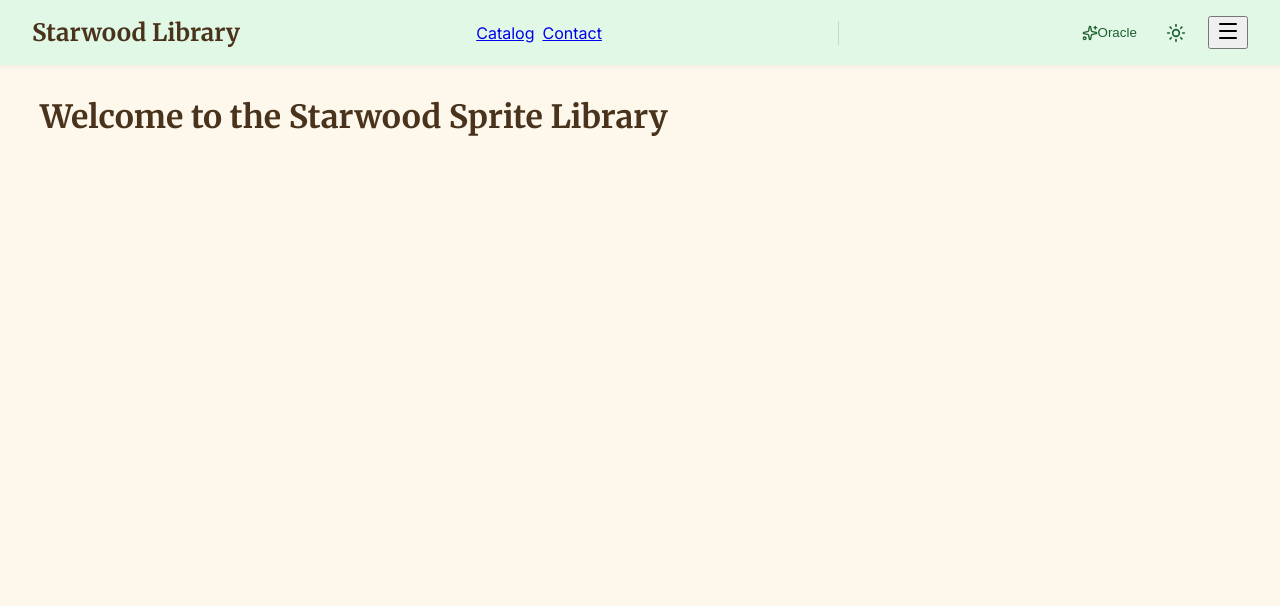
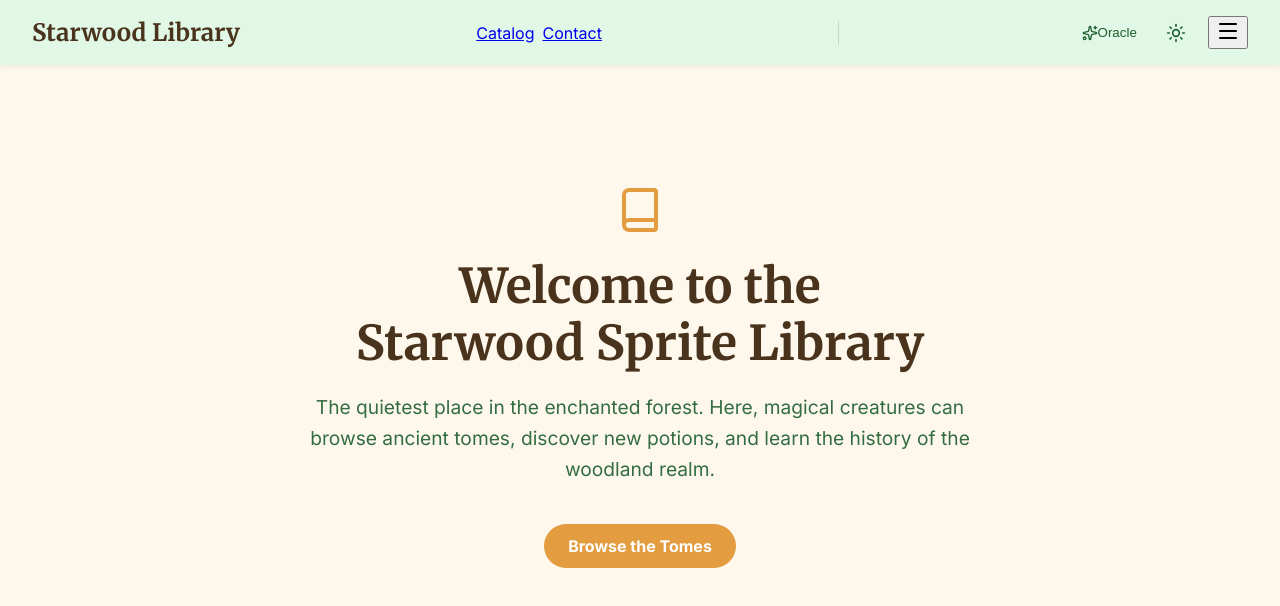
Before and after one commit to GabrielaSzuiogan/W8-FinalProject, a React (Vite) app: page / in a window 1280 px wide. Shown: the top 606 px of the page. Built offline with nearby package versions, Linux system fonts and the light colour scheme.

Commit message:
feat: added landing page and created common custom card

```diff
--- a/src/components/Layout.jsx
+++ b/src/components/Layout.jsx
@@ -9,7 +9,7 @@ export default function Layout() {
   return (
     <div data-theme={theme} style={{ minHeight: "100vh" }}>
       <Header />
-      <main className="main-wrpp">
+      <main className="main-wrp">
         <Outlet />
       </main>
     </div>
--- /dev/null
+++ b/src/components/MainCard/MainCard.css
@@ -0,0 +1,24 @@
+#main-card {
+  max-width: 700px;
+  text-align: center;
+}
+
+.icon-wrp {
+  display: flex;
+  justify-content: center;
+  margin-bottom: 1.5rem;
+}
+
+.main-title {
+  font-size: 3rem;
+  line-height: 1.2;
+  margin-bottom: 1rem;
+}
+
+.main-descr {
+  font-size: 1.2rem;
+  line-height: 1.6;
+  color: var(--text-main);
+  margin-bottom: 2.5rem;
+  opacity: 0.9;
+}
--- /dev/null
+++ b/src/components/MainCard/MainCard.jsx
@@ -0,0 +1,23 @@
+import { Link } from "react-router-dom";
+import "./MainCard.css";
+
+export default function MainCard({
+  icon,
+  title,
+  description,
+  buttonText,
+  linkTo,
+}) {
+  return (
+    <div className="card" id="main-card">
+      {icon && <div className="icon-wrp">{icon}</div>}
+      <h1 className="main-title">{title}</h1>
+      <p className="main-descr"> {description}</p>
+      {linkTo && buttonText && (
+        <Link to={linkTo} style={{ textDecoration: "none" }}>
+          <button className="btn-primary">{buttonText}</button>
+        </Link>
+      )}
+    </div>
+  );
+}
--- a/src/index.css
+++ b/src/index.css
@@ -51,7 +51,7 @@ h4 {
   margin-top: 0;
 }
 
-.main-wrpp {
+.main-wrp {
   padding: 2rem;
   max-width: 1200px;
   margin: 0 auto;
@@ -73,3 +73,23 @@ h4 {
 .icon-btn:hover {
   background-color: rgba(120, 120, 120, 0.1);
 }
+
+.btn-primary {
+  background-color: var(--btn-primary);
+  color: #ffffff;
+  border: none;
+  padding: 0.75rem 1.5rem;
+  border-radius: 25px;
+  font-family: "Inter", sans-serif;
+  font-weight: 700;
+  font-size: 1rem;
+  cursor: pointer;
+  display: inline-flex;
+  align-items: center;
+  gap: 0.5rem;
+  transition: background-color 0.2s;
+}
+
+.btn-primary:hover {
+  background-color: var(--btn-hover);
+}
--- a/src/pages/LandingPage.jsx
+++ b/src/pages/LandingPage.jsx
@@ -1,3 +1,23 @@
+import MainCard from "../components/MainCard/MainCard";
+import { Book } from "lucide-react";
+import "./pages.css";
+
 export default function LandingPage() {
-  return <h1>Welcome to the Starwood Sprite Library</h1>;
+  return (
+    <div className="landing-page">
+      <MainCard
+        icon={<Book size={48} color="var(--btn-primary)" />}
+        title={
+          <>
+            Welcome to the
+            <br />
+            Starwood Sprite Library
+          </>
+        }
+        description="The quietest place in the enchanted forest. Here, magical creatures can browse ancient tomes, discover new potions, and learn the history of the woodland realm."
+        buttonText="Browse the Tomes"
+        linkTo="/catalog"
+      />
+    </div>
+  );
 }
--- /dev/null
+++ b/src/pages/pages.css
@@ -0,0 +1,6 @@
+.landing-page {
+  display: flex;
+  justify-content: center;
+  align-items: center;
+  min-height: 70vh;
+}
```
